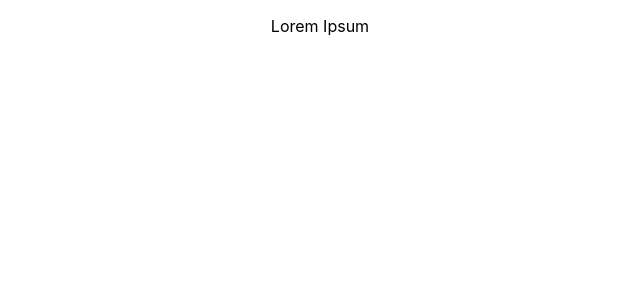
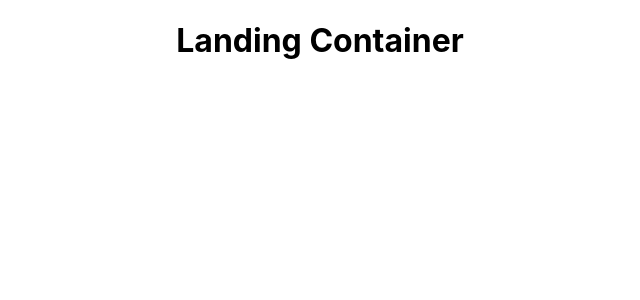
Before and after one commit to chrisbolosan/Lithium-Motors, a React (Create React App) app: page / in a window 1280 px wide. Shown: the top 300 px of the page, without its empty margins (320-960 px from the left). Built offline with nearby package versions, Linux system fonts and the light colour scheme.

Commit message:
landing container established

```diff
--- a/src/App.js
+++ b/src/App.js
@@ -1,9 +1,10 @@
 import "./App.css";
+import LandingContainer from "./LandingContainer/LandingContainer";
 
 function App() {
   return (
     <div className="App">
-      <p>Lorem Ipsum</p>
+      <LandingContainer />
     </div>
   );
 }
--- /dev/null
+++ b/src/LandingContainer/LandingContainer.js
@@ -0,0 +1,9 @@
+import React from "react";
+
+export default function LandingContainer() {
+  return (
+    <div className="LandingContainer">
+      <h1>Landing Container</h1>
+    </div>
+  );
+}
```
